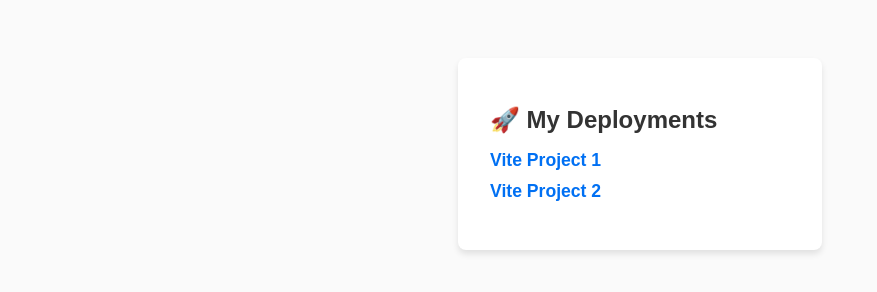
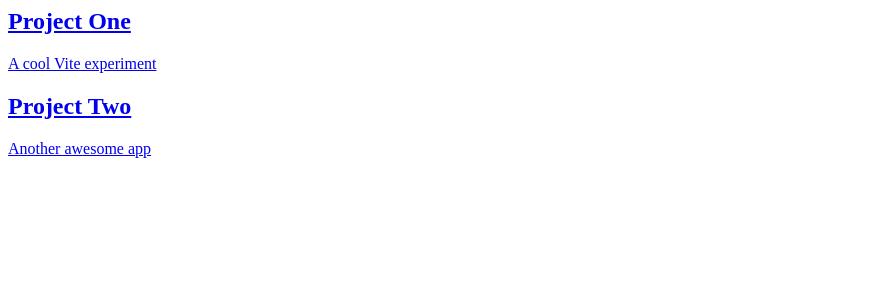
Before and after one commit to Aaronkoe/vercel-gateway, a plain HTML site: page index.html in a window 1280 px wide. Shown: the whole page, without its empty margins (0-877 px from the left). Drawn offline with Linux system fonts and the light colour scheme.

Commit message:
new landing page

```diff
--- a/index.html
+++ b/index.html
@@ -1,26 +1,10 @@
-<!DOCTYPE html>
-<html lang="en">
-<head>
-    <meta charset="UTF-8">
-    <meta name="viewport" content="width=device-width, initial-scale=1.0">
-    <title>My Projects</title>
-    <style>
-        body { font-family: sans-serif; display: flex; justify-content: center; padding-top: 50px; background: #fafafa; }
-        .card { background: white; padding: 2rem; border-radius: 8px; box-shadow: 0 4px 6px rgba(0,0,0,0.1); width: 300px; }
-        h1 { font-size: 1.5rem; margin-bottom: 1rem; color: #333; }
-        ul { list-style: none; padding: 0; }
-        li { margin: 10px 0; }
-        a { text-decoration: none; color: #0070f3; font-weight: bold; font-size: 1.1rem; }
-        a:hover { text-decoration: underline; }
-    </style>
-</head>
-<body>
-    <div class="card">
-        <h1>🚀 My Deployments</h1>
-        <ul>
-            <li><a href="/vite-project1">Vite Project 1</a></li>
-            <li><a href="/vite-project2">Vite Project 2</a></li>
-        </ul>
-    </div>
-</body>
-</html>
+<div class="grid grid-cols-1 md:grid-cols-2 gap-6 p-10">
+  <a href="https://project1.mydomain.com" class="p-8 border rounded-xl hover:shadow-lg transition-all text-center">
+    <h2 class="text-2xl font-bold">Project One</h2>
+    <p class="text-gray-500">A cool Vite experiment</p>
+  </a>
+  <a href="https://project2.mydomain.com" class="p-8 border rounded-xl hover:shadow-lg transition-all text-center">
+    <h2 class="text-2xl font-bold">Project Two</h2>
+    <p class="text-gray-500">Another awesome app</p>
+  </a>
+</div>
```
